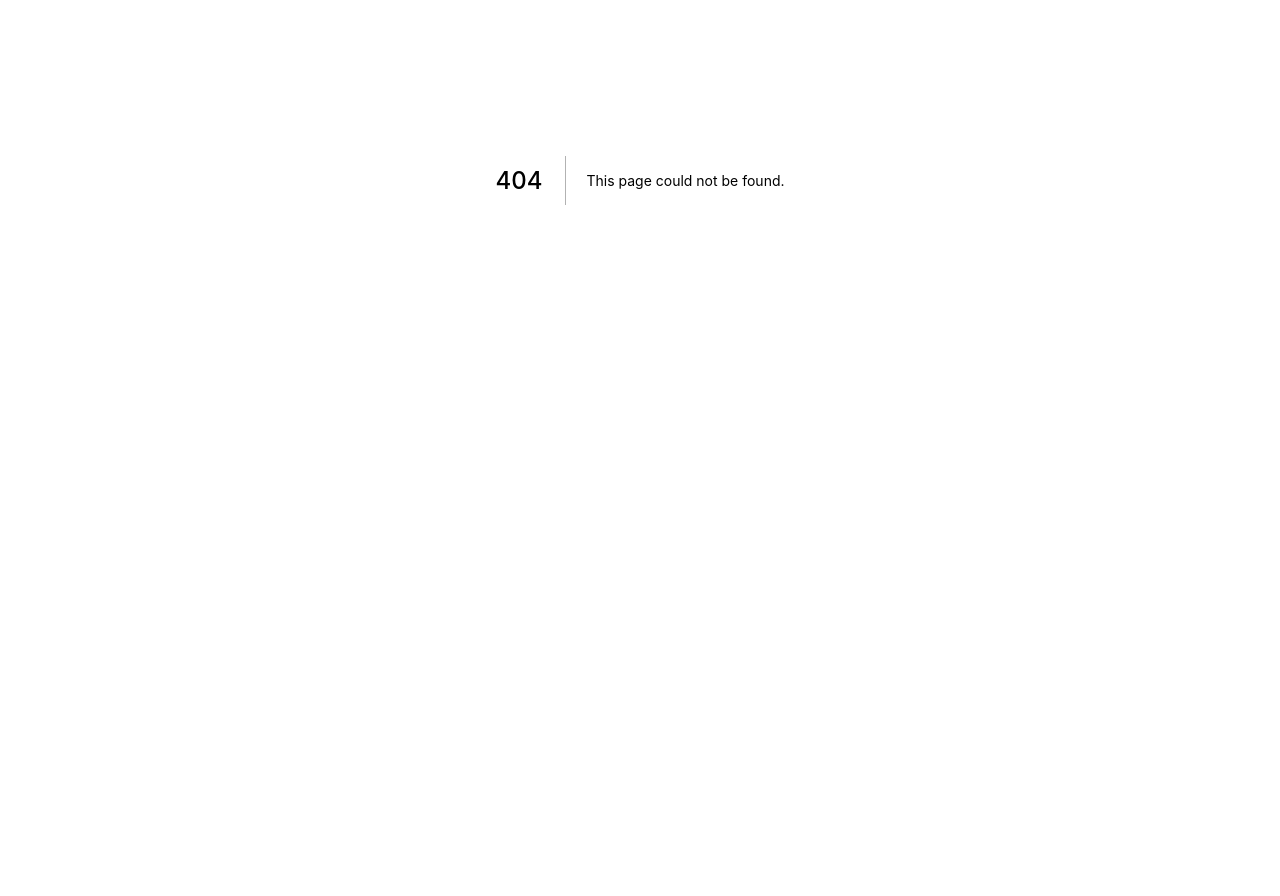
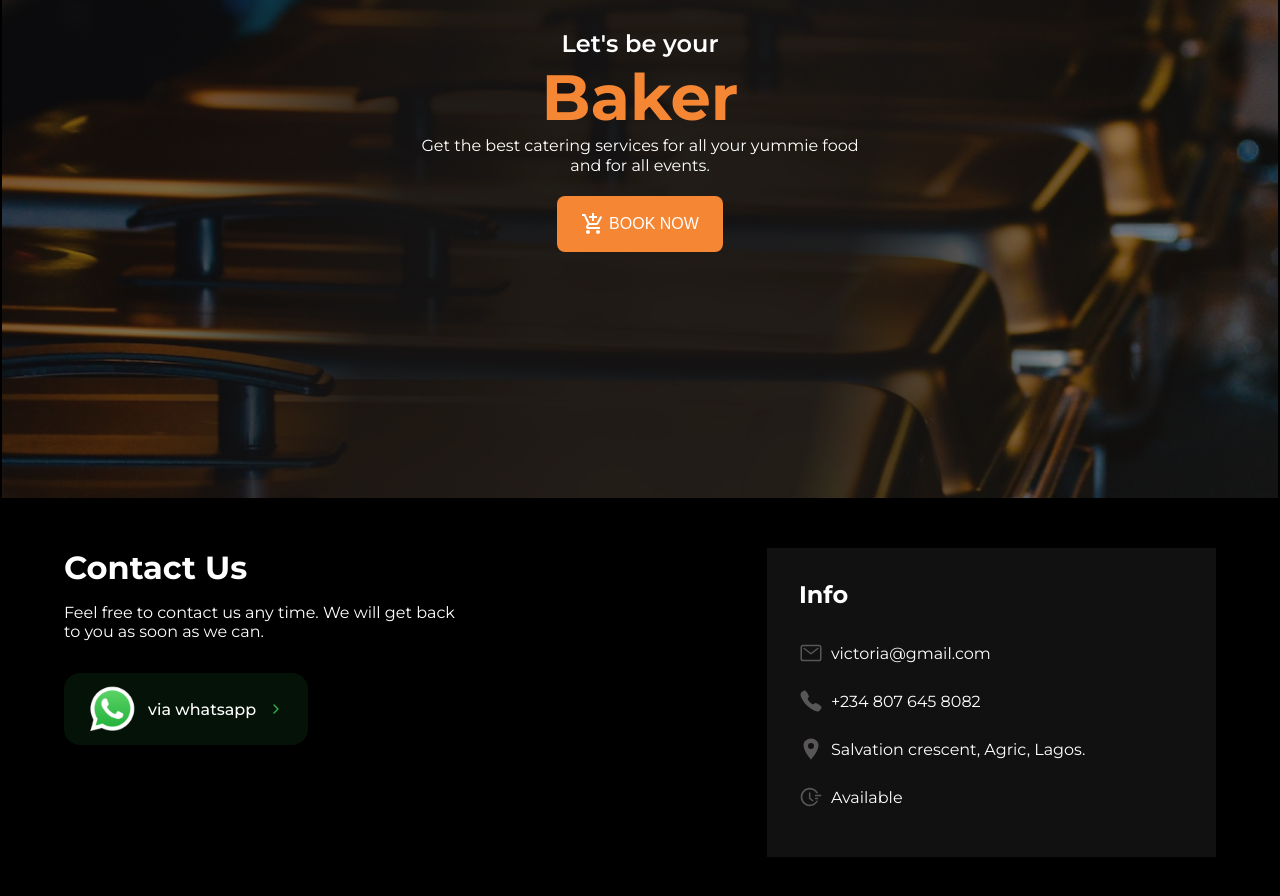
Before and after one commit to Simlex/jomarex, a Next.js app: page /contact in a window 1280 px wide. Before the commit this address had no page. Shown: the part 220-1116 px from the top of the page. Before the commit the page ends 800 px from the top, so only its background shows below. Built offline with nearby package versions, Linux system fonts and the light colour scheme.

Commit message:
Contact page created

```diff
--- /dev/null
+++ b/pages/contact.tsx
@@ -0,0 +1,22 @@
+import Head from 'next/head';
+import * as React from 'react';
+import ContactArea from '../components/contact-section/contactArea';
+import Hero from '../components/Hero';
+import style from '../styles/contact.module.scss';
+
+export interface IContactProps {
+}
+
+export default function Contact (props: IContactProps) {
+  return (
+    <div className={style.container}>
+    <Head>
+      <title>Contact us | Jomarex</title>
+      <meta name="description" content="Homepage for Jomarex" />
+      <link rel="icon" href="/favicon.ico" />
+    </Head>
+    <Hero />
+    <ContactArea />
+    </div>
+  );
+}
--- /dev/null
+++ b/styles/contact.module.scss
@@ -0,0 +1,96 @@
+@use "./variables.scss" as var;
+@use "./reusables.scss" as reuse;
+
+.sectionContainer {
+    padding: var.$space-48px var.$space-64px;
+    display: flex;
+    gap: var.$space-32px;
+    @media screen and (max-width: 768px) {
+        flex-direction: column;
+    }
+
+    &__contact {
+        width: 60%;
+        @media screen and (max-width: 768px) {
+            width: 100%;
+        }
+        h1,
+        h2 {
+            margin-bottom: var.$space-16px;
+        }
+        p {
+            width: 400px;
+            @media screen and (max-width: 768px) {
+                width: 100%;
+            }
+        }
+        .whatsappBox {
+            margin: var.$space-32px 0;
+            display: flex;
+            align-items: center;
+            // border: 1px solid;
+            width: fit-content;
+            padding: var.$space-12px var.$space-24px;
+            border-radius: var.$space-16px;
+            background-color: rgba(#30b346, 0.1);
+            cursor: pointer;
+            &__img {
+                height: var.$space-48px;
+                width: var.$space-48px;
+                margin-right: var.$space-12px;
+                @media screen and (max-width: 768px) {
+                    height: var.$space-32px;
+                    width: var.$space-32px;
+                }
+            }
+            p {
+                font-size: var.$space-16px;
+                font-weight: 500;
+                width: fit-content;
+                margin-right: var.$space-12px;
+                @media screen and (max-width: 768px) {
+                    font-size: var.$space-12px;
+                }
+            }
+            svg {
+                color: #30b346;
+            }
+        }
+    }
+
+    &__info {
+        background-color: var.$d2-Grey;
+        color: var.$white;
+        padding: var.$space-32px;
+        width: 40%;
+        @media screen and (max-width: 768px) {
+            width: 100%;
+            padding: var.$space-24px;
+        }
+
+        ul {
+            margin-top: var.$space-32px;
+            padding: 0;
+            display: flex;
+            flex-direction: column;
+            gap: var.$space-24px;
+            @media screen and (max-width: 768px) {
+                gap: var.$space-12px;
+            }
+            li {
+                list-style: none;
+                display: flex;
+                align-items: center;
+                gap:  var.$space-8px;
+                @media screen and (max-width: 768px) {
+                    font-size: var.$space-12px;
+                }
+                svg {
+                    width: var.$space-24px;
+                    height: var.$space-24px;
+                    color: var.$l1-Grey;
+                }
+            }
+        }
+    }
+}
```
